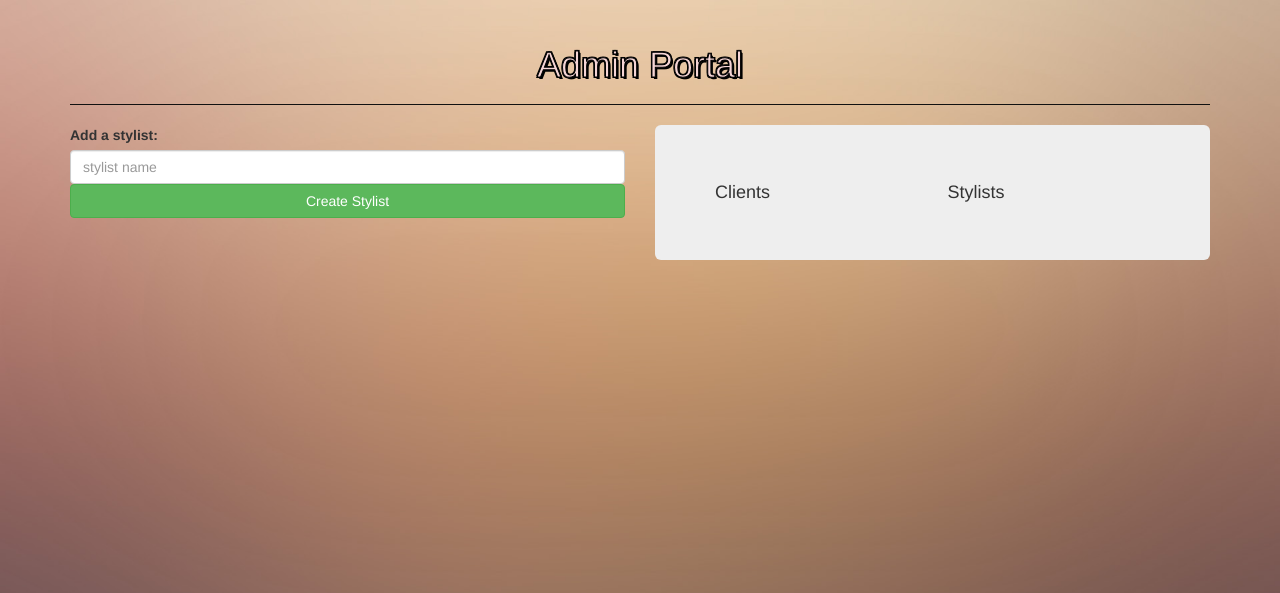
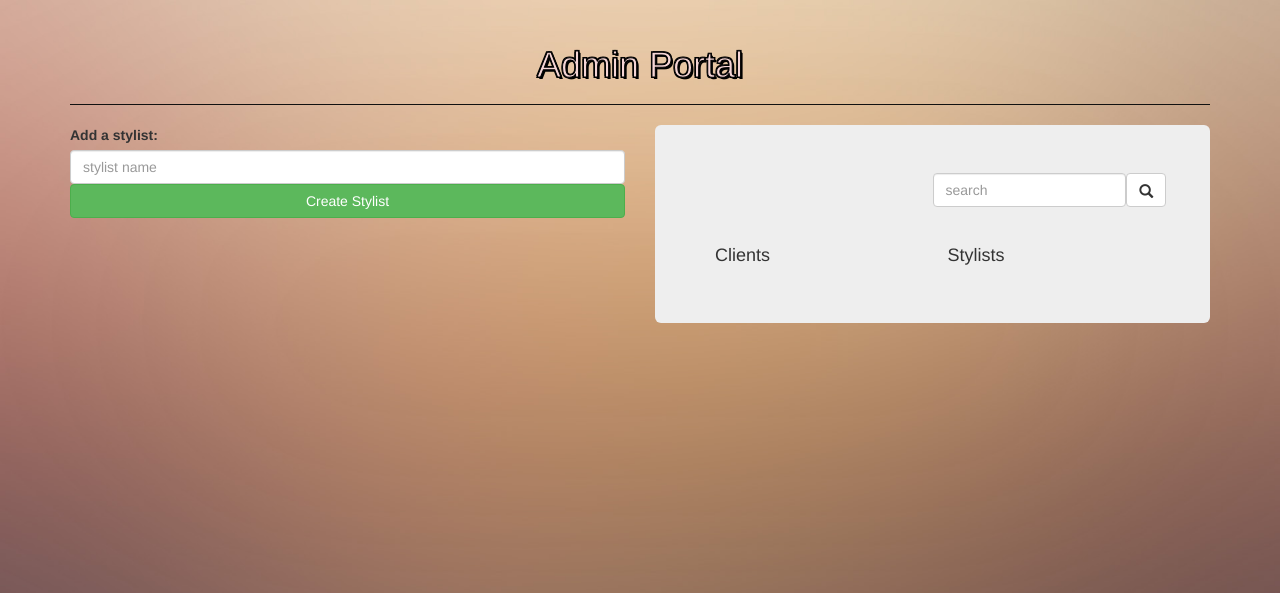
Before and after one commit to KomodoTech/hairSalon, a PHP site: template views/home.html.twig in a window 1280 px wide. Shown: the part 75-668 px from the top of the page. Run offline with PHP 8.4, Linux system fonts and the light colour scheme; the template is opened without the code that fills it, so the values that code supplies are empty; some libraries are stand-ins or nearby versions.

Commit message:
make search bar style. no functionality yet

```diff
--- a/views/home.html.twig
+++ b/views/home.html.twig
@@ -1,5 +1,5 @@
 <html>
-    {# =HEADER============================ #}
+    {#==HEADER============================ #}
     {% include "partials/header.html.twig" %}
 
     <body>
--- a/views/partials/db_contents.html.twig
+++ b/views/partials/db_contents.html.twig
@@ -1,4 +1,8 @@
 <div class="jumbotron">
+
+    {#==SEARCH BAR============================ #}
+    {% include "partials/search_bar.html.twig" %}
+
     <div class="row">
         <div id="all-clients-display" class="col-sm-6">
             <h4>Clients</h4>
--- /dev/null
+++ b/views/partials/search_bar.html.twig
@@ -0,0 +1,20 @@
+<div class="row">
+    <div id="search-div" class="col-sm-12">
+        <div class="row">
+            <div id="search-bar" class="col-sm-6">
+                <form action="/search_results" method="get">
+                    <div class="row">
+                        <div id="search-form" class="form-group col-sm-10">
+                            <input id="search-input" class="form-control" name="search_term" type="text" placeholder="search">
+                        </div>
+                        <div id="search-button-div" class="col-sm-2">
+                            <button id="search-button" class="btn btn-default" type="submit">
+                                <span class="glyphicon glyphicon-search"></span>
+                            </button>
+                        </div>
+                    </div>
+                </form>
+            </div>
+        </div>
+    </div>
+</div>
--- a/web/css/styles.css
+++ b/web/css/styles.css
@@ -108,6 +108,30 @@ body
     margin-top: 5px;
 }
 
+/*===SEARCH BAR==================================================*/
+#search-bar
+{
+    float: right;
+}
+
+
+#search-button-div
+{
+    float: right;
+    padding-left: 0;
+}
+
+#search-button
+{
+    height: 34px;
+}
+
+#search-form
+{
+    float: left;
+    padding: 0;
+}
+
 /*===OBJECT DETAILS STYLING======================================*/
 
 #client-details , #stylist-details
```
